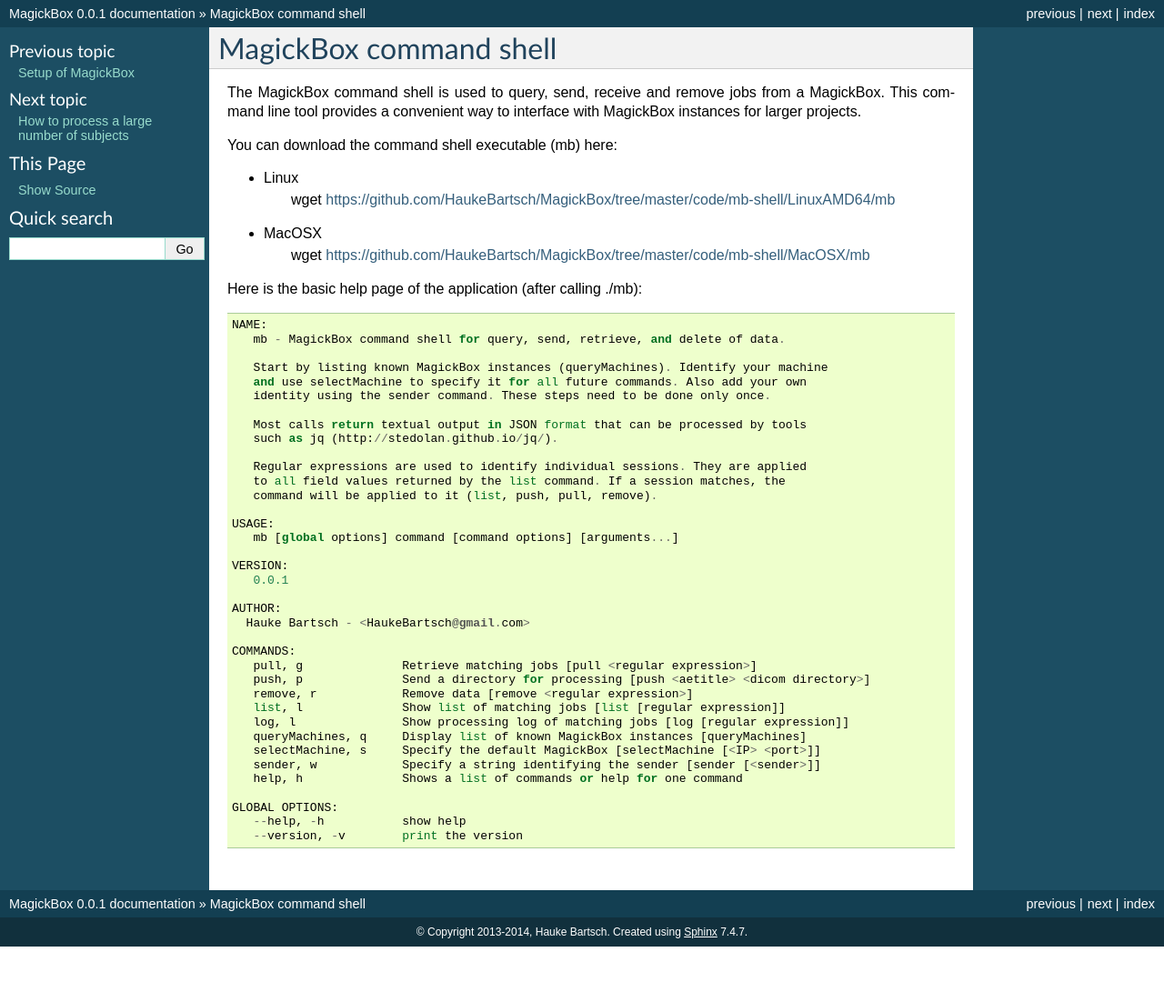
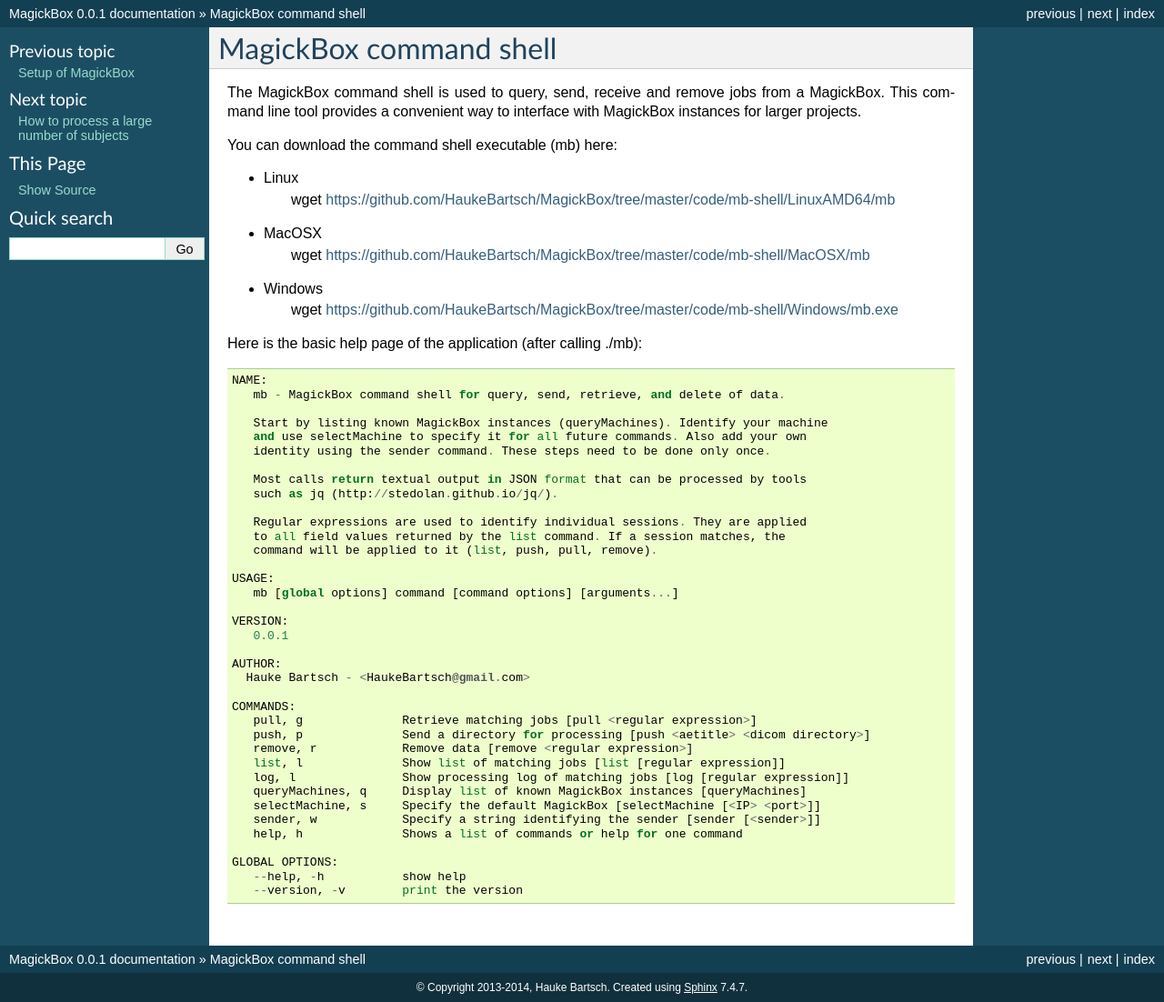
Before and after one commit to HaukeBartsch/MagickBox, a Sphinx documentation site: the page built from code/documentation/docs/source/Shell.rst, in a window 1280 px wide. Shown: the whole page at 91% size. Built offline with Sphinx 7.4.7, drawn with Linux system fonts in a browser that asks for light colours; before the commit the page ends 1041 px from its top, so only the background shows below that.

Commit message:
add Windows version of executable

```diff
--- a/code/documentation/docs/source/Shell.rst
+++ b/code/documentation/docs/source/Shell.rst
@@ -13,6 +13,10 @@
 
 * MacOSX
 	wget https://github.com/HaukeBartsch/MagickBox/tree/master/code/mb-shell/MacOSX/mb
+
+* Windows
+	wget https://github.com/HaukeBartsch/MagickBox/tree/master/code/mb-shell/Windows/mb.exe
+
 
 Here is the basic help page of the application (after calling ./mb)::
 
```
Also changed, not shown: 1 other file.
